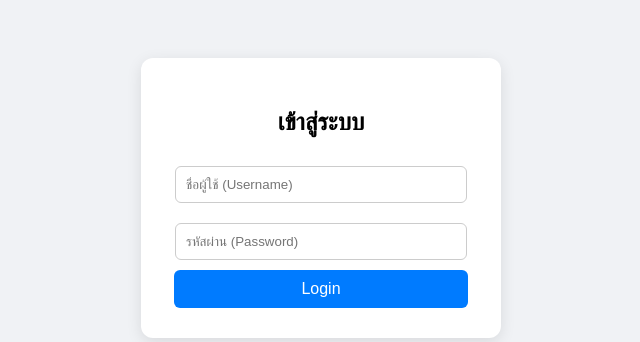
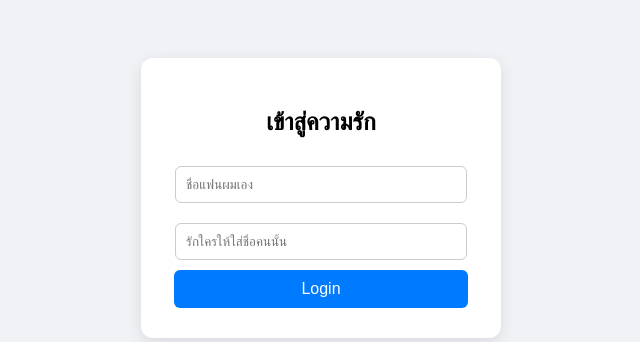
Before and after one commit to chanonson501-cyber/login-app, a Flask app: page / in a window 1280 px wide. Shown: the part 202-544 px from the top of the page, without its empty margins (319-959 px from the left). Run offline with Flask 3, Linux system fonts and the light colour scheme.

Commit message:
Update app

```diff
--- a/app.py
+++ b/app.py
@@ -4,7 +4,7 @@ app = Flask(__name__)
 
 # กำหนด Username และ Password สำหรับล็อกอิน
 USERNAME_DB = "ploy"
-PASSWORD_DB = "ploy"
+PASSWORD_DB = "chanon"
 
 @app.route('/', methods=['GET', 'POST'])
 def login():
@@ -16,7 +16,7 @@ def login():
         if username == USERNAME_DB and password == PASSWORD_DB:
             return redirect(url_for('dashboard'))
         else:
-            error = "ชื่อผู้ใช้หรือรหัสผ่านไม่ถูกต้อง!"
+            error = "ลองใหม่อีกทีค้าบ ถ้าไม่ถูกอีกโดนหอมแก้มนะ"
 
     return render_template('login.html', error=error)
 
--- a/templates/dashboard.html
+++ b/templates/dashboard.html
@@ -51,8 +51,9 @@
     <div class="box">
 
         <img src="{{ url_for('static', filename='ploy.png') }}" alt="รูปของฉัน" style="width: 200px; border-radius: 20%; margin-bottom: 20px;">
-        CHANON LOVE THAPANEE <br>
-        จุ๊บๆ <br>
+        อยากเจอแล้วค้าบบ เมื่อไหร่จะได้เจอ อยากอ้อนแล้วค้าบบ คิดถึงนะค้าบบ รักสุดๆเลยยย <br>
+        I'm crazy about you. <br>
+        เอาเท่านี้ไปก่อนนะ เด้ะว่างๆจะทำให้ไหม่ รักนะค้าบบบ
         <a href="/">ออกจากระบบ (Logout)</a>
       </div>
 
--- a/templates/login.html
+++ b/templates/login.html
@@ -2,7 +2,7 @@
 <html lang="th">
 <head>
     <meta charset="UTF-8">
-    <title>เข้าสู่ระบบ</title>
+    <title>เข้าสู่ความรัก</title>
     <style>
         body {
             display: flex;
@@ -45,16 +45,16 @@
 <body>
 
     <div class="login-card">
-        <h2>เข้าสู่ระบบ</h2>
+        <h2>เข้าสู่ความรัก</h2>
 
         {% if error %}
             <p class="error">{{ error }}</p>
         {% endif %}
 
         <form method="POST">
-            <input type="text" name="username" placeholder="ชื่อผู้ใช้ (Username)" required><br>
-            <input type="password" name="password" placeholder="รหัสผ่าน (Password)" required><br>
-            <button type="submit">Login</button>
+            <input type="text" name="username" placeholder="ชื่อแฟนผมเอง" required><br>
+            <input type="password" name="password" placeholder="รักใครให้ใส่ชื่อคนนั้น" required><br>
+            <button type="submit ความรักกก">Login</button>
         </form>
     </div>
 
```
